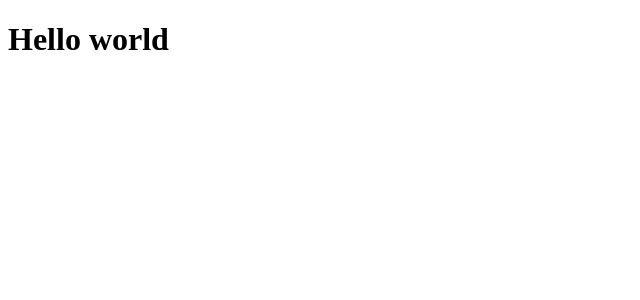
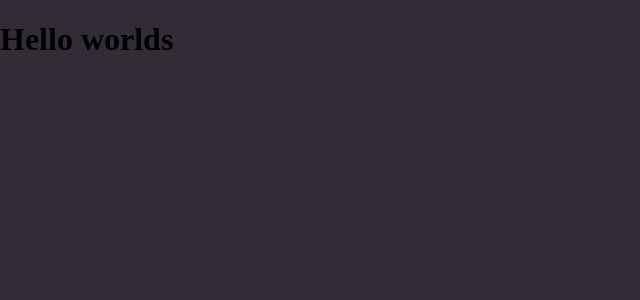
Before and after one commit to Snowcart/cyberpunk-character-console-project, a React app in the folder app/: page / in a window 1280 px wide. Shown: the top 300 px of the page, without its empty margins (0-640 px from the left). Built offline with nearby package versions, Linux system fonts and the light colour scheme.

Commit message:
Adding body styles

```diff
--- a/app/package.json
+++ b/app/package.json
@@ -26,6 +26,7 @@
 	},
 	"homepage": "https://github.com/Snowcart/cyberpunk-character-console-project#readme",
 	"devDependencies": {
+		"@types/styled-components": "^5.1.0",
 		"prettier": "^2.0.5",
 		"webpack-bundle-analyzer": "^3.8.0"
 	},
@@ -40,6 +41,7 @@
 		"react": "^16.13.1",
 		"react-dom": "^16.13.1",
 		"react-jss": "^10.1.1",
+		"styled-components": "^5.1.1",
 		"ts-loader": "^7.0.4",
 		"typescript": "^3.9.3",
 		"webpack": "^4.43.0",
--- a/app/src/App.tsx
+++ b/app/src/App.tsx
@@ -1,5 +1,20 @@
 import * as React from 'react';
+import styled, { createGlobalStyle } from 'styled-components';
 
 export default () => <App />;
 
-const App = () => <h1>Hello world</h1>;
+const App = () => {
+	const GlobalStyle = createGlobalStyle`
+	body {
+		margin: 0;
+		background-color: #312c36;
+	}
+	`;
+
+	return (
+		<>
+			<GlobalStyle />
+			<h1>Hello worlds</h1>
+		</>
+	);
+};
```
